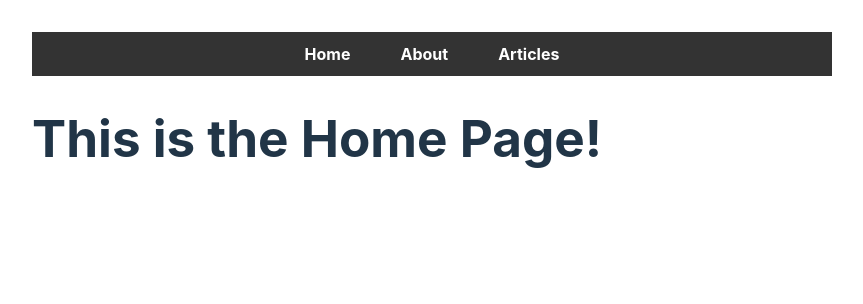
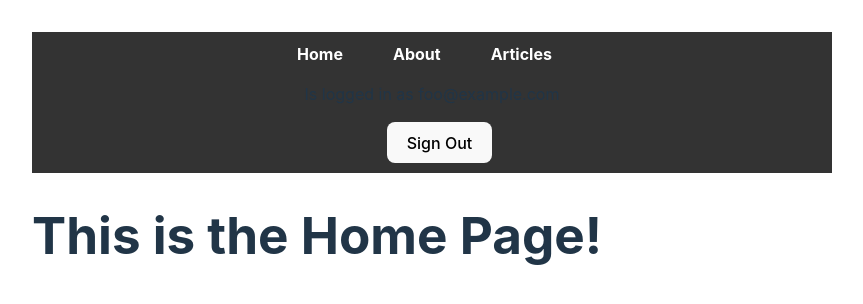
Before and after one commit to bytesunite/li-react-fullstack-site, a React (Vite) app in the folder website/front-end/: page / in a window 1280 px wide. Shown: the top 304 px of the page, without its empty margins (208-1071 px from the left). Built offline with nearby package versions, Linux system fonts and the light colour scheme.

Commit message:
update the interface for authenticated users

```diff
--- a/website/front-end/src/NavBar.jsx
+++ b/website/front-end/src/NavBar.jsx
@@ -1,12 +1,27 @@
-import {Link} from 'react-router-dom';
+import { Link, useNavigate } from 'react-router-dom';
+import { getAuth, signOut } from 'firebase/auth';
 
 export default function NavBar(){
+  const isLoggedIn = true;
+  const email = 'foo@example.com';
+
+  const navigate = useNavigate();
+
   return (
     <nav>
       <ul>
         <li><Link to='/'>Home</Link></li>
         <li><Link to='/about'>About</Link></li>
         <li><Link to='/articles'>Articles</Link></li>
+        {isLoggedIn && (
+          <li>
+            <p>Is logged in as {email}</p>
+          </li>
+        )}
+        <li>{ isLoggedIn
+          ? <button onClick={() => signOut(getAuth())}>Sign Out</button>
+          : <button onClick={() => navigate('/login')}>Sign In</button>
+        }</li>
       </ul>
     </nav>
   );
```
Also changed, not shown: 1 other file (tests, documents, lock files or other folders).
